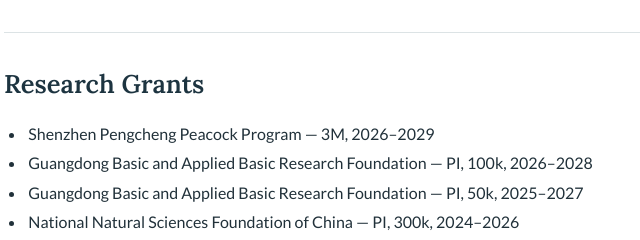
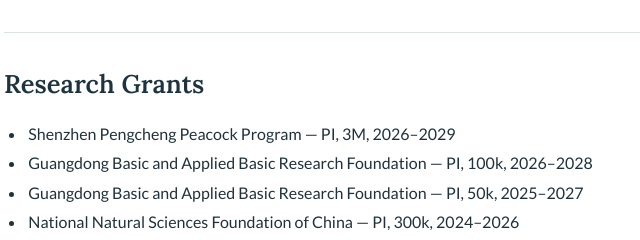
Before and after one commit to cewang-mars/cewang-mars.github.io, a plain HTML site: page index.html in a window 1280 px wide. Shown: the part 1720-1960 px from the top of the page, 81-721 px from the left. Drawn offline with Linux system fonts and the light colour scheme; no server answers.

Commit message:
Mark Shenzhen Pengcheng Peacock Program as PI

```diff
--- a/index.html
+++ b/index.html
@@ -80,7 +80,7 @@
     <section class="content-section" aria-labelledby="grants">
       <h2 id="grants">Research Grants</h2>
       <ul class="compact-list">
-        <li>Shenzhen Pengcheng Peacock Program — 3M, 2026–2029</li>
+        <li>Shenzhen Pengcheng Peacock Program — PI, 3M, 2026–2029</li>
         <li>Guangdong Basic and Applied Basic Research Foundation — PI, 100k, 2026–2028</li>
         <li>Guangdong Basic and Applied Basic Research Foundation — PI, 50k, 2025–2027</li>
         <li>National Natural Sciences Foundation of China — PI, 300k, 2024–2026</li>
```
